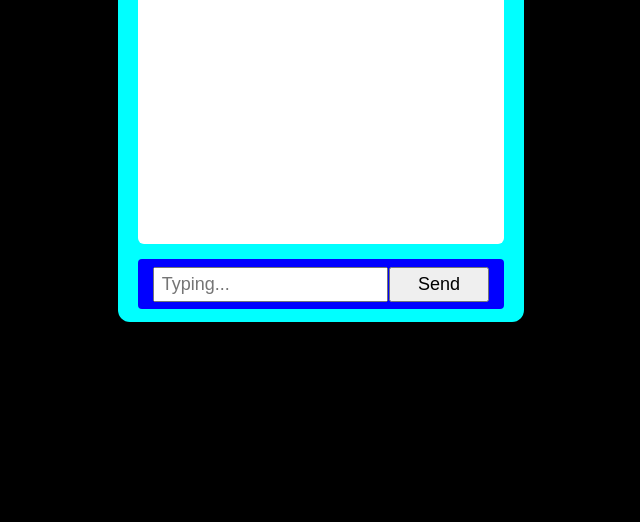
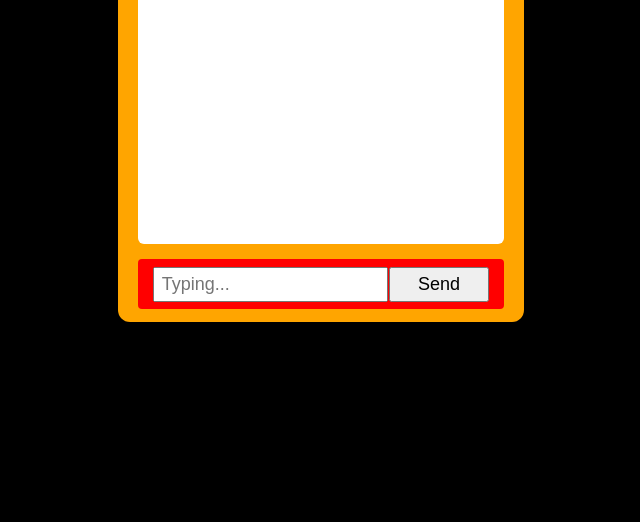
Before and after one commit to MrKadirov77/chatapp, a plain HTML site: page index.html in a window 1280 px wide. Shown: the part 278-800 px from the top of the page, without its empty margins (319-959 px from the left). Drawn offline with Linux system fonts and the light colour scheme.

Commit message:
change style and js files

```diff
--- a/script.js
+++ b/script.js
@@ -32,3 +32,4 @@ function chatApp(e){
     message.value = "";
    }
 }
+// nimadir yangi
--- a/style.css
+++ b/style.css
@@ -15,7 +15,7 @@
 .main{
     max-width: 60%;
     height: 400px;
-    background: aqua;
+    background: orange;
     border-radius: 12px;
     padding: 20px;
 
@@ -35,7 +35,7 @@
 .form__box{
     width: 100%;
     height: 50px;
-    background-color: blue;
+    background-color: red;
     border-radius: 4px;
     display: flex;
     align-items: center;
```
